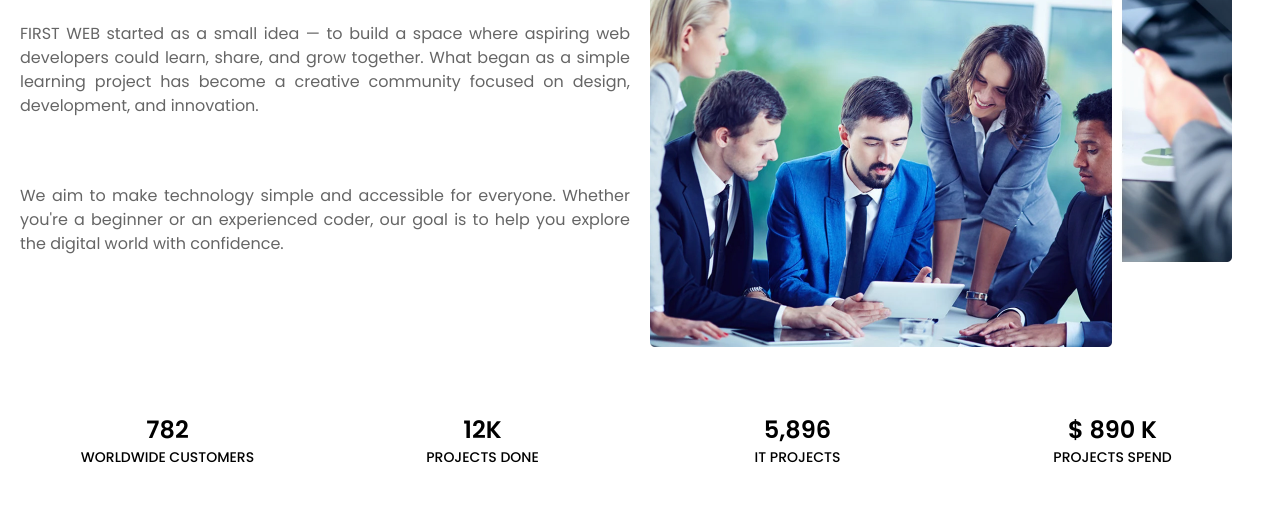
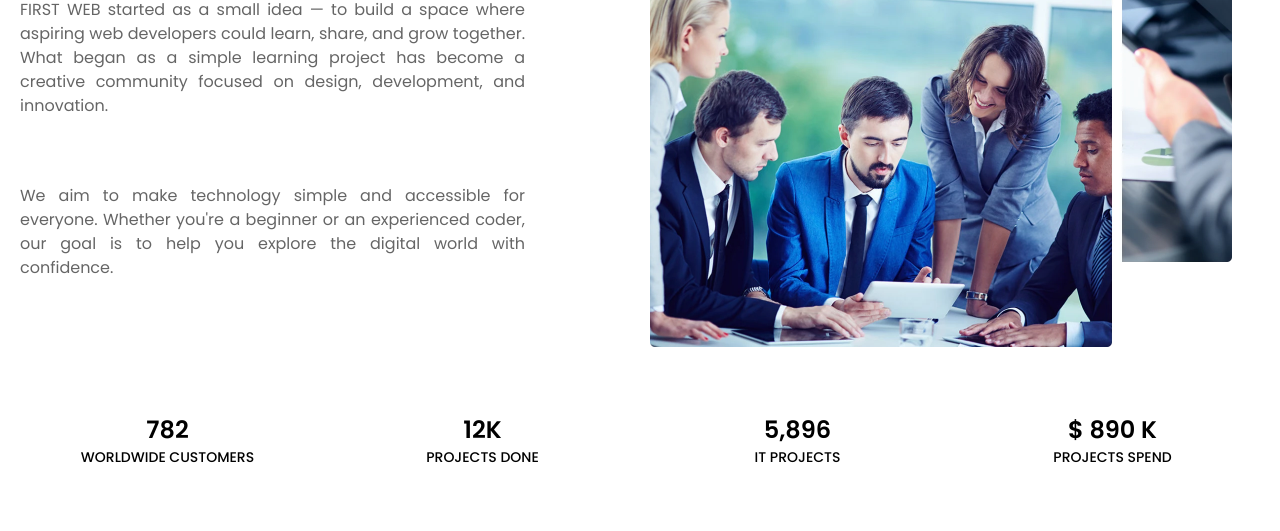
Before and after one commit to Manita-123/FIRST-WEB, a plain HTML site: page about.html in a window 1280 px wide. Shown: the part 569-1100 px from the top of the page. Drawn offline with Linux system fonts and the light colour scheme.

```diff
--- a/about.html
+++ b/about.html
@@ -42,7 +42,7 @@
                 <p>Get to know about our company</p>
             </div>
             <div class="row align-items about">
-                <div class="col-6 col-m-12 ">
+                <div class="col-5 col-m-12 ">
                     <h1>Our story</h1>
                     <p>
                         FIRST WEB started as a small idea — to build a space where aspiring web
@@ -58,6 +58,7 @@
                         explore the digital world with confidence.
                     </p>
                 </div>
+                <div class="col-1"></div>
                 <div class="col-6 col-m-12 order-m-1">
                     <img src="img/about.webp" srcset="img/about-2x.webp" alt=" About" width="582" height="478"
                         class="img-resp">
```
